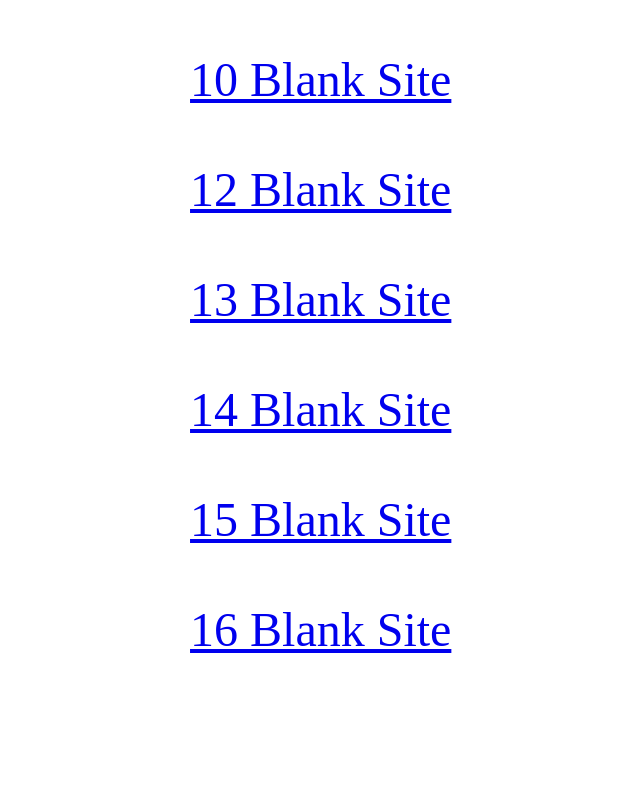
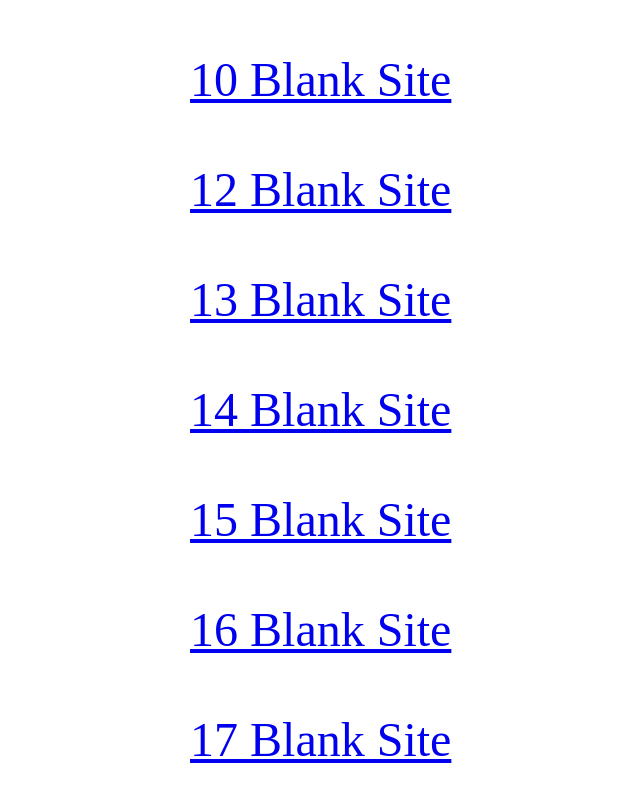
Before and after one commit to gareglad/gareglad, a plain HTML site: page index.html in a window 1280 px wide. Shown: the part 2278-3065 px from the top of the page, without its empty margins (238-878 px from the left). Before the commit the page ends 2955 px from the top, so only its background shows below. Drawn offline with Linux system fonts and the light colour scheme.

Commit message:
Update index.html

```diff
--- a/index.html
+++ b/index.html
@@ -81,6 +81,9 @@
         <a href="https://15blanksite.netlify.app/">15 Blank Site</a>
         <br>
         <a href="https://16blanksite.netlify.app/">16 Blank Site</a>
+    <br>
+        <a href="https://17blanksite.netlify.app/">17 Blank Site</a>
+
     </div>
 </body>
 </html>
```
